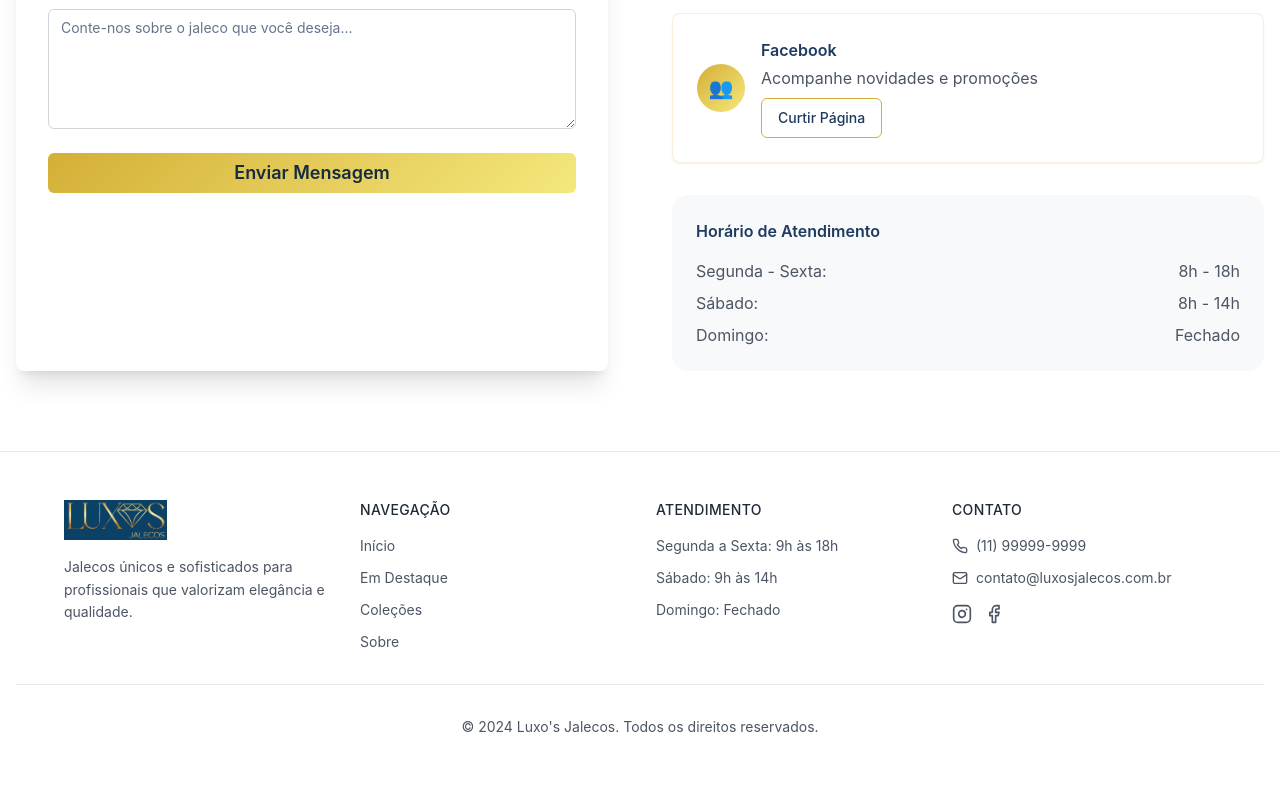
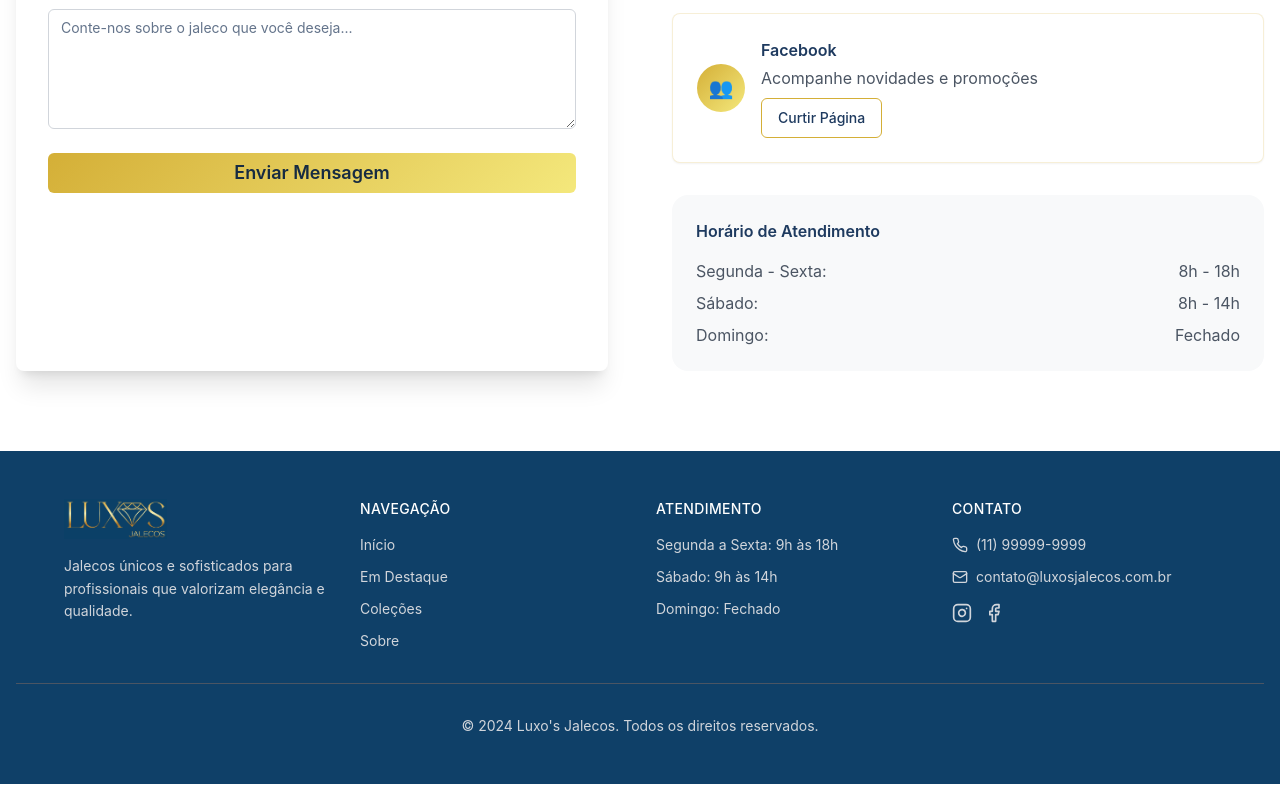
Before and after one commit to lipegoose/luxos-jalecos-elegance-site, a React (Vite) app: page / in a window 1280 px wide. Shown: the part 5601-6386 px from the top of the page. Built offline with nearby package versions, Linux system fonts and the light colour scheme.

Commit message:
Fix: Footer background color
Set the footer background color to the same dark blue as the header.

```diff
--- a/src/components/Footer.tsx
+++ b/src/components/Footer.tsx
@@ -4,7 +4,7 @@ import { Instagram, Facebook, Mail, Phone } from 'lucide-react';
 
 const Footer = () => {
   return (
-    <footer className="bg-white border-t border-gray-200 py-12">
+    <footer className="bg-luxo-blue-navy text-white py-12">
       <div className="container mx-auto px-4">
         <div className="grid grid-cols-1 md:grid-cols-4 gap-8 max-w-6xl mx-auto">
           {/* Brand */}
@@ -14,25 +14,25 @@ const Footer = () => {
               alt="Luxo's Jalecos"
               className="h-10 w-auto mb-4"
             />
-            <p className="text-gray-600 text-sm leading-relaxed">
+            <p className="text-gray-300 text-sm leading-relaxed">
               Jalecos únicos e sofisticados para profissionais que valorizam elegância e qualidade.
             </p>
           </div>
 
           {/* Links */}
           <div>
-            <h4 className="text-sm font-medium mb-4 uppercase tracking-wide text-gray-800">Navegação</h4>
+            <h4 className="text-sm font-medium mb-4 uppercase tracking-wide text-white">Navegação</h4>
             <div className="space-y-3 text-sm">
-              <a href="#home" className="block text-gray-600 hover:text-luxo-blue transition-colors">
+              <a href="#home" className="block text-gray-300 hover:text-luxo-gold transition-colors">
                 Início
               </a>
-              <a href="#featured" className="block text-gray-600 hover:text-luxo-blue transition-colors">
+              <a href="#featured" className="block text-gray-300 hover:text-luxo-gold transition-colors">
                 Em Destaque
               </a>
-              <a href="#collections" className="block text-gray-600 hover:text-luxo-blue transition-colors">
+              <a href="#collections" className="block text-gray-300 hover:text-luxo-gold transition-colors">
                 Coleções
               </a>
-              <a href="#about" className="block text-gray-600 hover:text-luxo-blue transition-colors">
+              <a href="#about" className="block text-gray-300 hover:text-luxo-gold transition-colors">
                 Sobre
               </a>
             </div>
@@ -40,8 +40,8 @@ const Footer = () => {
 
           {/* Customer Service */}
           <div>
-            <h4 className="text-sm font-medium mb-4 uppercase tracking-wide text-gray-800">Atendimento</h4>
-            <div className="space-y-3 text-sm text-gray-600">
+            <h4 className="text-sm font-medium mb-4 uppercase tracking-wide text-white">Atendimento</h4>
+            <div className="space-y-3 text-sm text-gray-300">
               <p>Segunda a Sexta: 9h às 18h</p>
               <p>Sábado: 9h às 14h</p>
               <p>Domingo: Fechado</p>
@@ -50,8 +50,8 @@ const Footer = () => {
 
           {/* Contact */}
           <div>
-            <h4 className="text-sm font-medium mb-4 uppercase tracking-wide text-gray-800">Contato</h4>
-            <div className="space-y-3 text-sm text-gray-600 mb-4">
+            <h4 className="text-sm font-medium mb-4 uppercase tracking-wide text-white">Contato</h4>
+            <div className="space-y-3 text-sm text-gray-300 mb-4">
               <div className="flex items-center gap-2">
                 <Phone size={16} />
                 <span>(11) 99999-9999</span>
@@ -67,7 +67,7 @@ const Footer = () => {
                 href="https://instagram.com/luxosjalecos"
                 target="_blank"
                 rel="noopener noreferrer"
-                className="text-gray-600 hover:text-luxo-blue transition-colors"
+                className="text-gray-300 hover:text-luxo-gold transition-colors"
               >
                 <Instagram size={20} />
               </a>
@@ -75,7 +75,7 @@ const Footer = () => {
                 href="https://facebook.com/luxosjalecos"
                 target="_blank"
                 rel="noopener noreferrer"
-                className="text-gray-600 hover:text-luxo-blue transition-colors"
+                className="text-gray-300 hover:text-luxo-gold transition-colors"
               >
                 <Facebook size={20} />
               </a>
@@ -83,8 +83,8 @@ const Footer = () => {
           </div>
         </div>
 
-        <div className="border-t border-gray-200 mt-8 pt-8 text-center">
-          <p className="text-gray-600 text-sm">
+        <div className="border-t border-gray-600 mt-8 pt-8 text-center">
+          <p className="text-gray-300 text-sm">
             © 2024 Luxo's Jalecos. Todos os direitos reservados.
           </p>
         </div>
```
